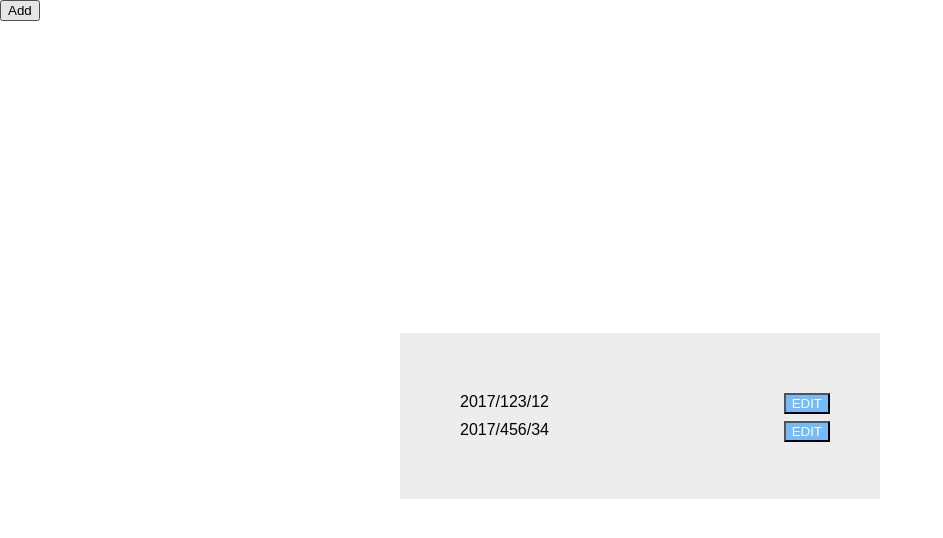
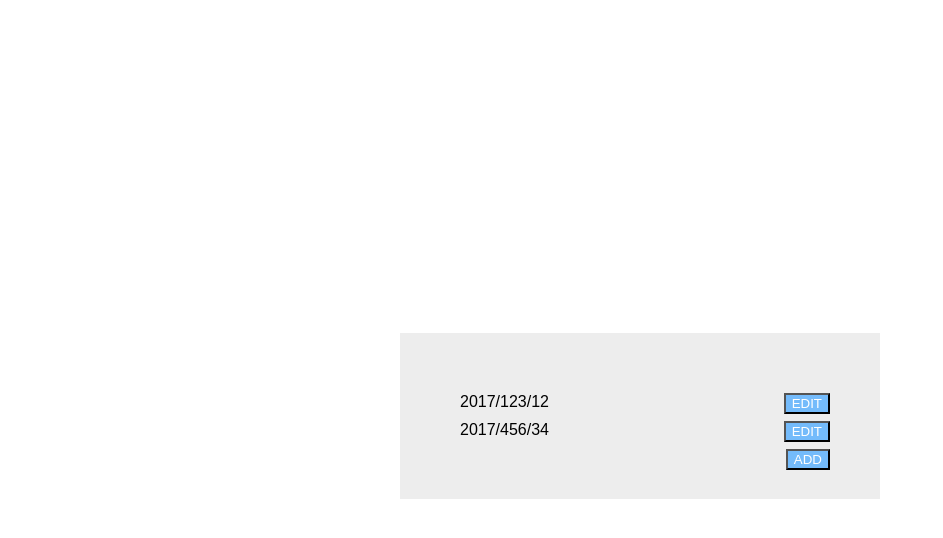
Before and after one commit to marcin-pasiewicz/shodann, a React (Create React App) app: page / in a window 1280 px wide. Shown: the top 538 px of the page, without its empty margins (0-943 px from the left). Built offline with nearby package versions, Linux system fonts and the light colour scheme.

Commit message:
Form now you can add new item to the list

```diff
--- a/src/document/index.js
+++ b/src/document/index.js
@@ -11,7 +11,8 @@ class Document extends React.Component {
             documentNumber: '',
             text: 'Please place your thoughts .',
             date: '',
-            contractor: ['BMW', 'Motorola', 'Samsung', 'Apple'],
+            contractors: ['BMW', 'Motorola', 'Samsung', 'Apple'],
+            contractor: ''
         };
 
     }
@@ -25,6 +26,10 @@ class Document extends React.Component {
 
     handleChangeNumber = (event) => {
         this.setState({documentNumber: event.target.value});
+    }
+
+    handleChangeContractor = (event) => {
+        this.setState({contractor: event.target.value});
     }
 
     onCancelClick = () => {
@@ -42,6 +47,7 @@ class Document extends React.Component {
         if (typeof onNewData === 'function') {
             onNewData(jsonData);
             this.onCancelClick();
+            console.log(this.state)
         }
 
     }
@@ -49,17 +55,17 @@ class Document extends React.Component {
 
 
     render() {
-        const { text, date, contractor } = this.state;
+        const { text, date, contractors } = this.state;
         return (
             <div className="wrapper">
             <form onSubmit={this.handleSubmit}>
                 <label> Document number
-                    <input type="text" onChange={this.handleChangeNumber}/>
+                    <input type="text" placeholder="YYYY/DDD/DD" onChange={this.handleChangeNumber}/>
                 </label>
                 <label>
                     Please pick contractor:<br></br>
-                    <select>
-                        {contractor ? contractor.map( (event, index) => <option value={event[index]} key={index}>{event}</option> ) : '' }
+                    <select onChange={this.handleChangeContractor}>
+                        {contractors ? contractors.map( (event, index) => <option value={event} key={index}>{event}</option> ) : '' }
                     </select>
                 </label>
                 <label>
--- a/src/list/index.css
+++ b/src/list/index.css
@@ -3,7 +3,7 @@ li {
     margin: 10px;
     list-style-type: none;
 }
-li > button {
+li > button, button {
     position: absolute;
     right: 50px;
     background: #74bbfb;
--- a/src/list/index.js
+++ b/src/list/index.js
@@ -40,17 +40,20 @@ class List extends React.Component {
 
     render() {
         const { data } =this.state;
+        const itemList = (
+            <ul>
+                {data ? data.map( (event, index) => <li value={event.documentNumber} key={index}>{event.documentNumber} <button onClick={()=>{this.itemClicked(index)}}>Edit</button></li> ) : '' }
+
+                <button onClick={this.showAddDocument}>Add</button>
+            </ul>
+        )
 
         return (
             <div className="wrapper">
-                <ul>
-                    {data ? data.map( (event, index) => <li value={event.documentNumber} key={index}>{event.documentNumber} <button onClick={()=>{this.itemClicked(index)}}>Edit</button></li> ) : '' }
-                </ul>
-                <button onClick={this.showAddDocument}>Add</button>
-                { this.state.documnet ? <Document
+                    { this.state.documnet ? <Document
                     cancelClick={this.showAddDocument}
                     onNewData={this.addNewItem}
-                /> : null}
+                /> : itemList}
 
             </div>
         );
```
